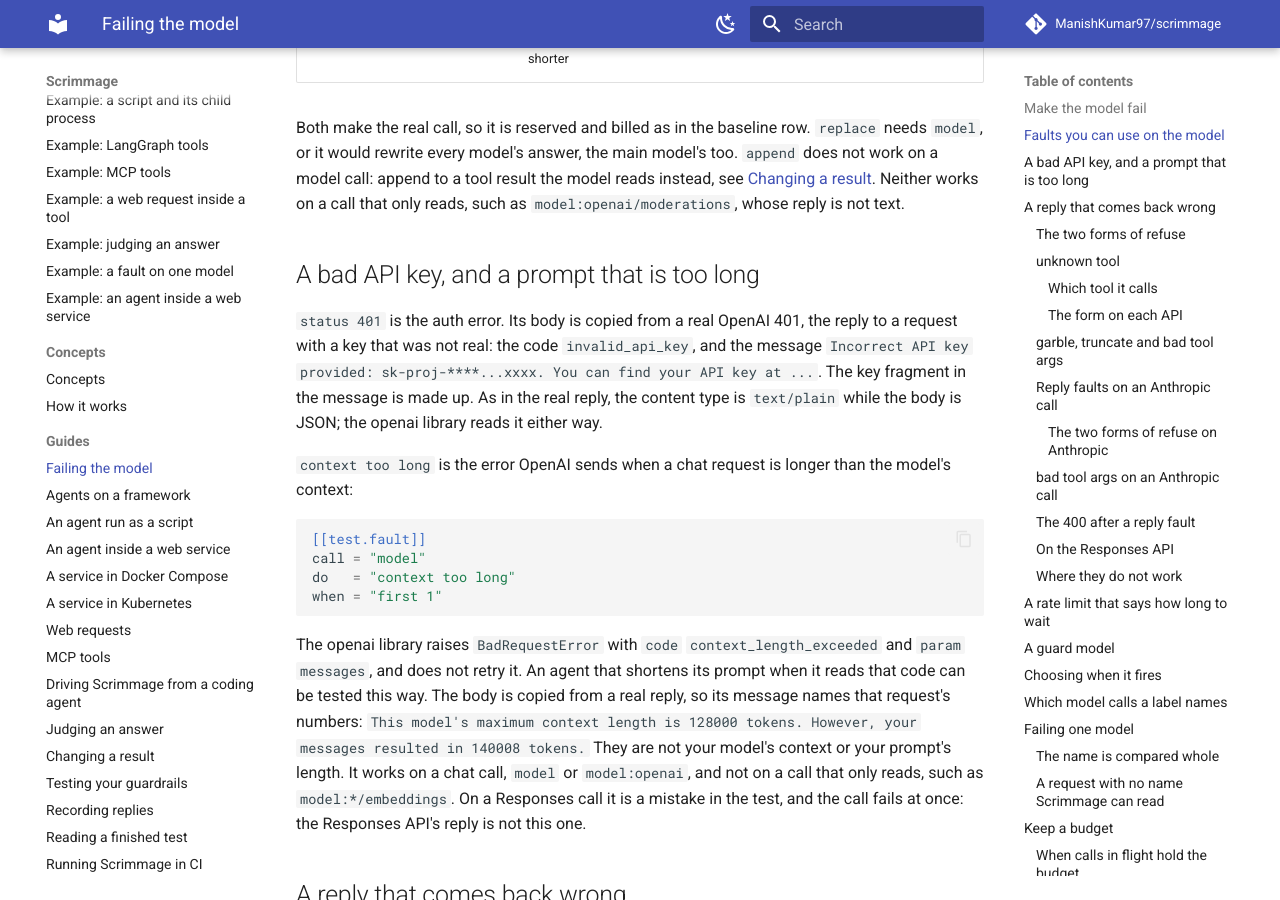
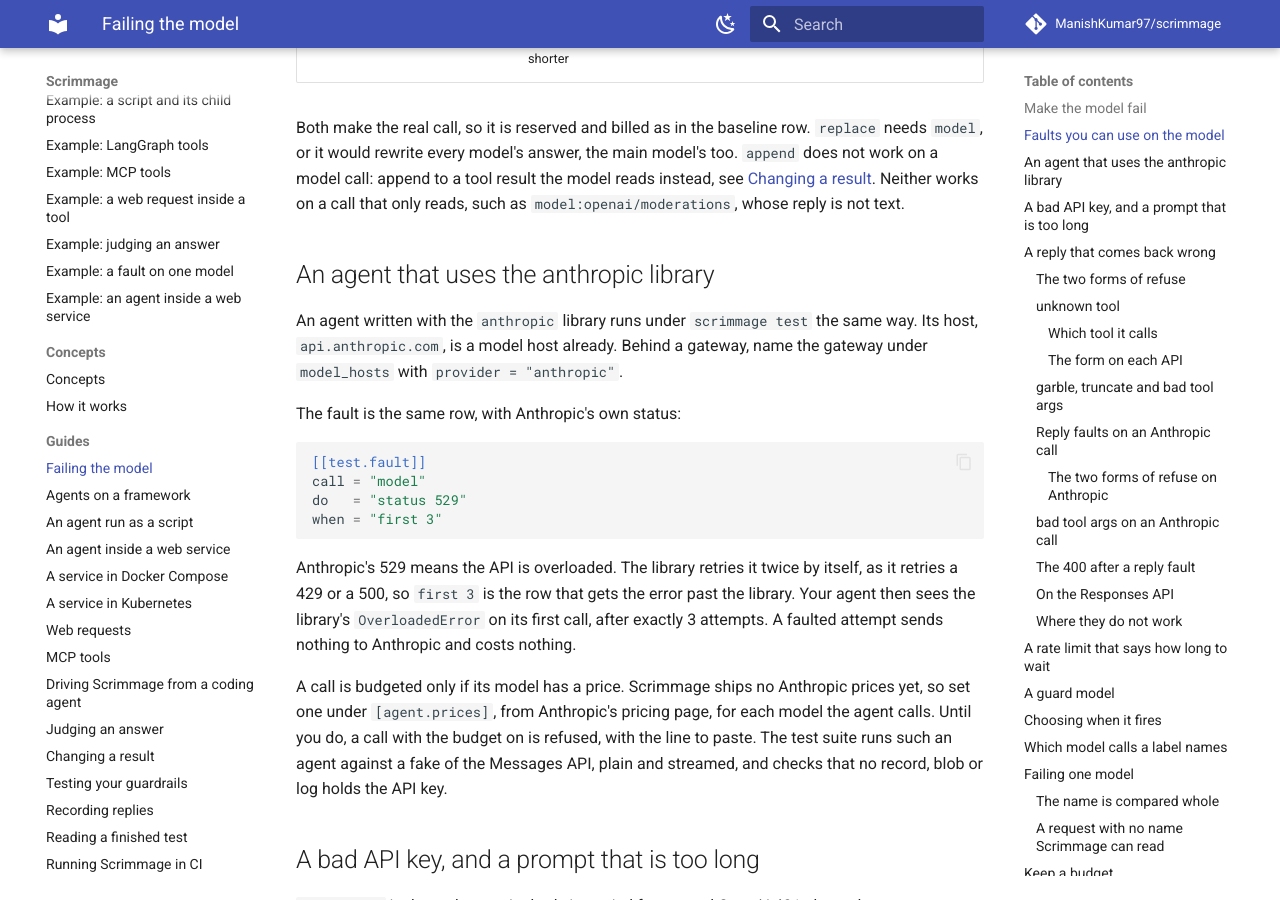
Before and after one commit to ManishKumar97/scrimmage, an MkDocs documentation site: the page built from docs/model-faults.md, in a window 1280 px wide and 900 px high, scrolled down 1915 px. Built offline with MkDocs 1.6.1 and Material for MkDocs 9.7.7, drawn with Linux system fonts in a browser that asks for light colours; comment, search, counter and statistics services are not loaded.

Commit message:
docs(faults): say how an anthropic-library agent runs and fails
A short section for the 529 row, the library's two retries behind first 3, and the price a team sets until Anthropic prices ship.

````diff
--- a/docs/model-faults.md
+++ b/docs/model-faults.md
@@ -62,6 +62,31 @@ Both make the real call, so it is reserved and billed as in the baseline row.
 `replace` needs `model`, or it would rewrite every model's answer, the main model's too.
 `append` does not work on a model call: append to a tool result the model reads instead, see [Changing a result](changing-results.md).
 Neither works on a call that only reads, such as `model:openai/moderations`, whose reply is not text.
+
+## An agent that uses the anthropic library
+
+An agent written with the `anthropic` library runs under `scrimmage test` the same way.
+Its host, `api.anthropic.com`, is a model host already.
+Behind a gateway, name the gateway under `model_hosts` with `provider = "anthropic"`.
+
+The fault is the same row, with Anthropic's own status:
+
+```toml
+[[test.fault]]
+call = "model"
+do   = "status 529"
+when = "first 3"
+```
+
+Anthropic's 529 means the API is overloaded.
+The library retries it twice by itself, as it retries a 429 or a 500, so `first 3` is the row that gets the error past the library.
+Your agent then sees the library's `OverloadedError` on its first call, after exactly 3 attempts.
+A faulted attempt sends nothing to Anthropic and costs nothing.
+
+A call is budgeted only if its model has a price.
+Scrimmage ships no Anthropic prices yet, so set one under `[agent.prices]`, from Anthropic's pricing page, for each model the agent calls.
+Until you do, a call with the budget on is refused, with the line to paste.
+The test suite runs such an agent against a fake of the Messages API, plain and streamed, and checks that no record, blob or log holds the API key.
 
 ## A bad API key, and a prompt that is too long
 
````
